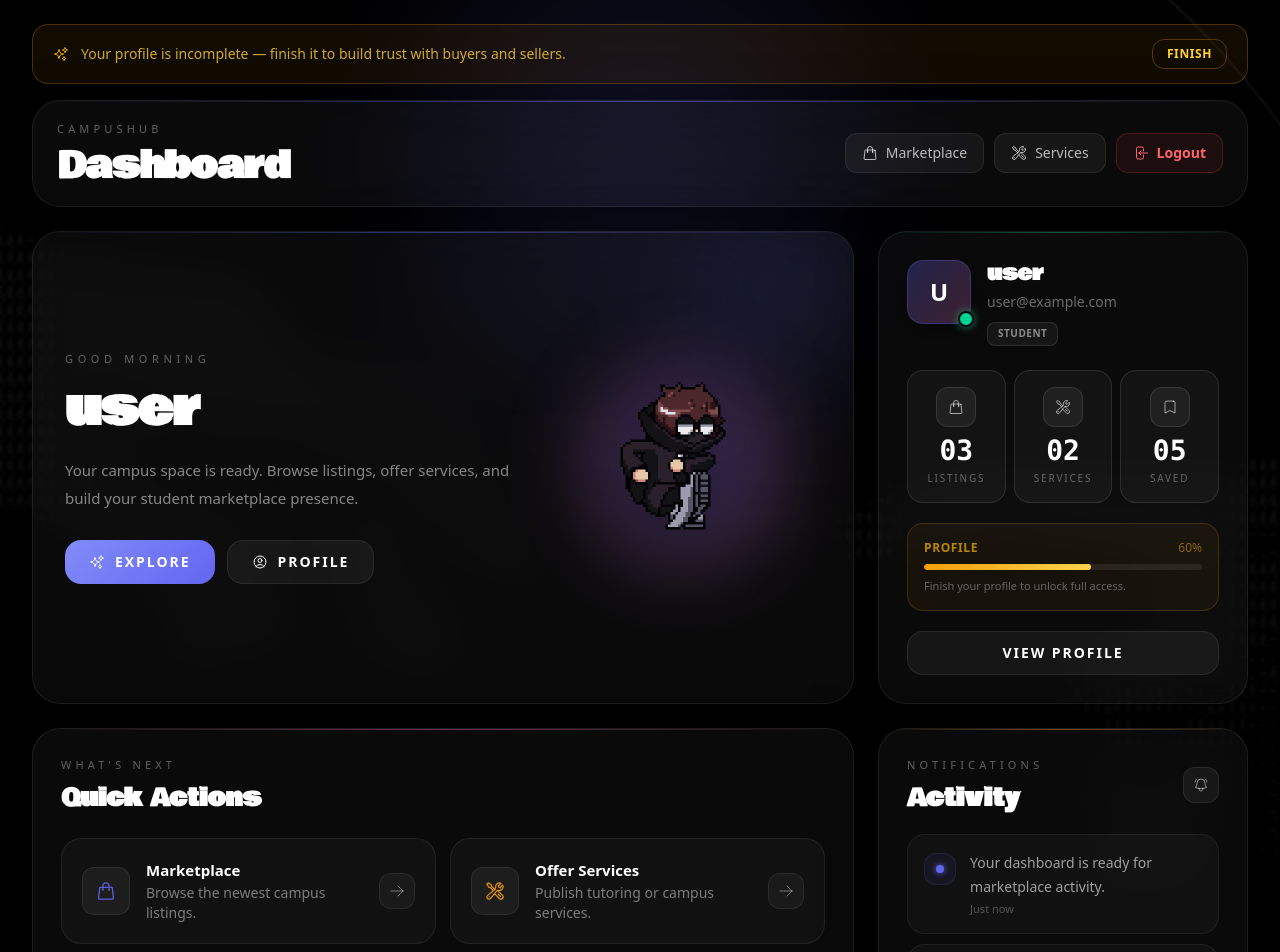
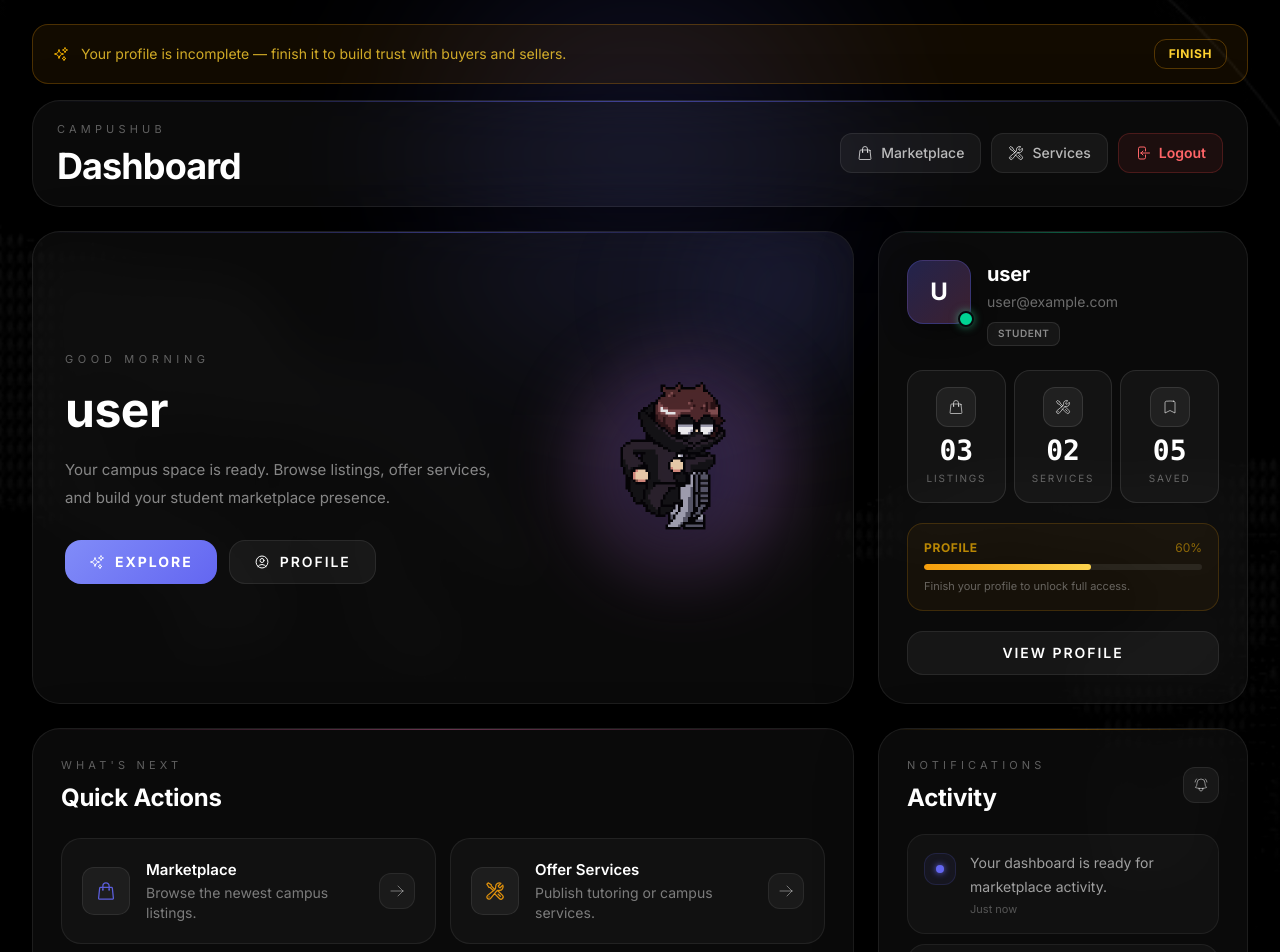
Before and after one commit to Rere-G/campushub, a React (Vite) app: page /dashboard in a window 1280 px wide. Shown: the top 952 px of the page. Built offline with nearby package versions, Linux system fonts and the light colour scheme; no server answers; the database is empty; sample sign-in values are in the browser's storage; a web font is replaced by a local one.

Commit message:
Dashboard cleanup: dynamic year, remove dead CSS var, fix profile route casing, Inter headings

```diff
--- a/src/pages/Dashboard.jsx
+++ b/src/pages/Dashboard.jsx
@@ -125,7 +125,7 @@ export default function Dashboard() {
     {
       title: "My Profile",
       desc: "Manage your personal account details.",
-      to: "/profile",
+      to: "/Profile",
       icon: HiOutlineUserCircle,
       accent: "#10B981",
       accentBg: "rgba(16,185,129,0.10)",
@@ -180,7 +180,7 @@ export default function Dashboard() {
   );
 
   return (
-    <div className="relative min-h-screen overflow-hidden bg-[#07090D] text-white">
+    <div className="relative min-h-screen overflow-hidden bg-[#07090D] text-white" style={{ fontFamily: "'Inter', sans-serif" }}>
       {/* ── BG image ── */}
       <div
         className="absolute inset-0 scale-105 bg-cover bg-center bg-no-repeat"
@@ -220,7 +220,7 @@ export default function Dashboard() {
               </p>
             </div>
             <Link
-              to="/profile"
+              to="/Profile"
               className="shrink-0 rounded-xl px-3.5 py-1.5 text-xs font-bold uppercase tracking-wider text-amber-300 transition-all hover:bg-amber-400/15"
               style={{ border: "1px solid rgba(245,158,11,0.3)" }}
             >
@@ -258,7 +258,7 @@ export default function Dashboard() {
                   </span>
                 )}
               </div>
-              <h1 className="mt-2 text-3xl font-bold tracking-tight text-white sm:text-4xl">
+              <h1 className="mt-2 text-3xl font-bold tracking-tight text-white sm:text-4xl" style={{ fontFamily: "'Inter', sans-serif" }}>
                 Dashboard
               </h1>
             </div>
@@ -311,7 +311,7 @@ export default function Dashboard() {
                 <p className="text-[11px] uppercase tracking-[0.42em] text-white/35">
                   {getGreeting()}
                 </p>
-                <h2 className="mt-3 text-4xl font-bold leading-tight text-white sm:text-5xl">
+                <h2 className="mt-3 text-4xl font-bold leading-tight text-white sm:text-5xl" style={{ fontFamily: "'Inter', sans-serif" }}>
                   {loadingProfile ? (
                     <span className="inline-block h-11 w-52 animate-pulse rounded-xl bg-white/10" />
                   ) : (
@@ -379,7 +379,7 @@ export default function Dashboard() {
                 </div>
 
                 <div className="min-w-0">
-                  <h3 className="truncate text-xl font-bold text-white">
+                  <h3 className="truncate text-xl font-bold text-white" style={{ fontFamily: "'Inter', sans-serif" }}>
                     {loadingProfile ? (
                       <span className="inline-block h-5 w-32 animate-pulse rounded-lg bg-white/10" />
                     ) : (
@@ -466,7 +466,7 @@ export default function Dashboard() {
                 <p className="text-[11px] uppercase tracking-[0.38em] text-white/35">
                   What's next
                 </p>
-                <h3 className="mt-2 text-2xl font-bold text-white">Quick Actions</h3>
+                <h3 className="mt-2 text-2xl font-bold text-white" style={{ fontFamily: "'Inter', sans-serif" }}>Quick Actions</h3>
               </div>
 
               <div className="grid grid-cols-1 gap-3.5 lg:grid-cols-2">
@@ -504,7 +504,6 @@ export default function Dashboard() {
 
                         <div
                           className="flex h-9 w-9 shrink-0 items-center justify-center rounded-xl border border-white/[0.07] bg-white/[0.04] text-white/40 transition-all duration-300 group-hover:translate-x-1 group-hover:text-white/70"
-                          style={{ "--hover-border": action.accentBorder }}
                         >
                           <HiOutlineArrowRight className="h-4 w-4" />
                         </div>
@@ -530,7 +529,7 @@ export default function Dashboard() {
                   <p className="text-[11px] uppercase tracking-[0.38em] text-white/35">
                     Notifications
                   </p>
-                  <h3 className="mt-2 text-2xl font-bold text-white">Activity</h3>
+                  <h3 className="mt-2 text-2xl font-bold text-white" style={{ fontFamily: "'Inter', sans-serif" }}>Activity</h3>
                 </div>
                 <div className="flex h-9 w-9 items-center justify-center rounded-xl border border-white/[0.08] bg-white/[0.05]">
                   <HiOutlineBellAlert className="h-4 w-4 text-white/50" />
@@ -584,7 +583,7 @@ export default function Dashboard() {
           }`}
         >
           <p className="text-[11px] uppercase tracking-[0.32em] text-white/20">
-            CampusHub © 2025
+            CampusHub © {new Date().getFullYear()}
           </p>
           <p className="text-[11px] text-white/15">Student Marketplace</p>
         </footer>
```
